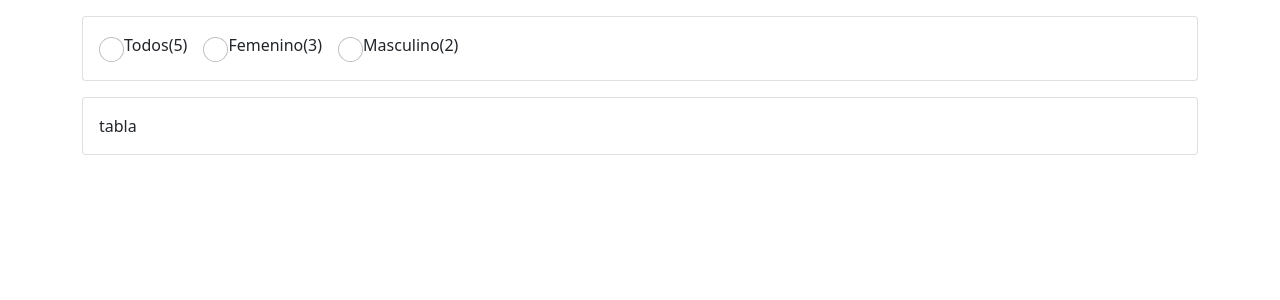
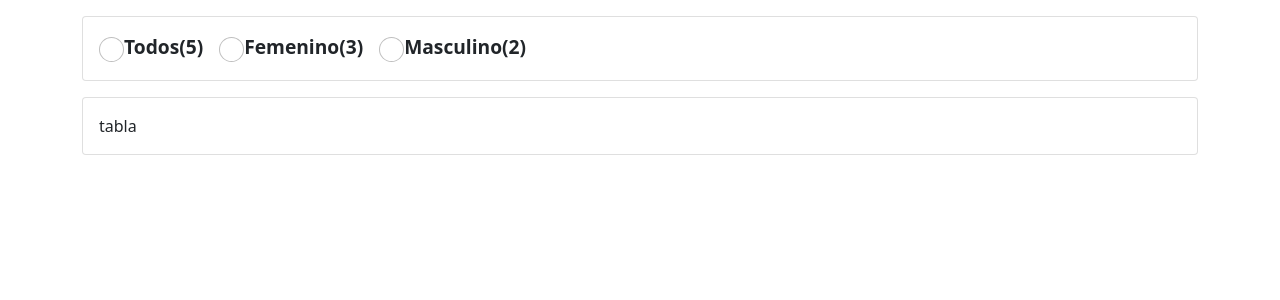
Before and after one commit to Daniel151505/Aplicacion-Lista-de-Empleados, an Angular app in the folder Aplicacion-Lista-de-Empleados/: page / in a window 1280 px wide. Shown: the top 300 px of the page. Built offline with nearby package versions, Linux system fonts and the light colour scheme.

Commit message:
Agregando Estilos INput

```diff
--- a/Aplicacion-Lista-de-Empleados/src/app/components/empleado-lista/empleado-lista.component.css
+++ b/Aplicacion-Lista-de-Empleados/src/app/components/empleado-lista/empleado-lista.component.css
@@ -2,3 +2,8 @@ input[type = radio] {
     width: 25px;
     height: 25px;
 }
+
+label{
+    font-size: 1.2rem;
+    font-weight:600 ;
+}
```
